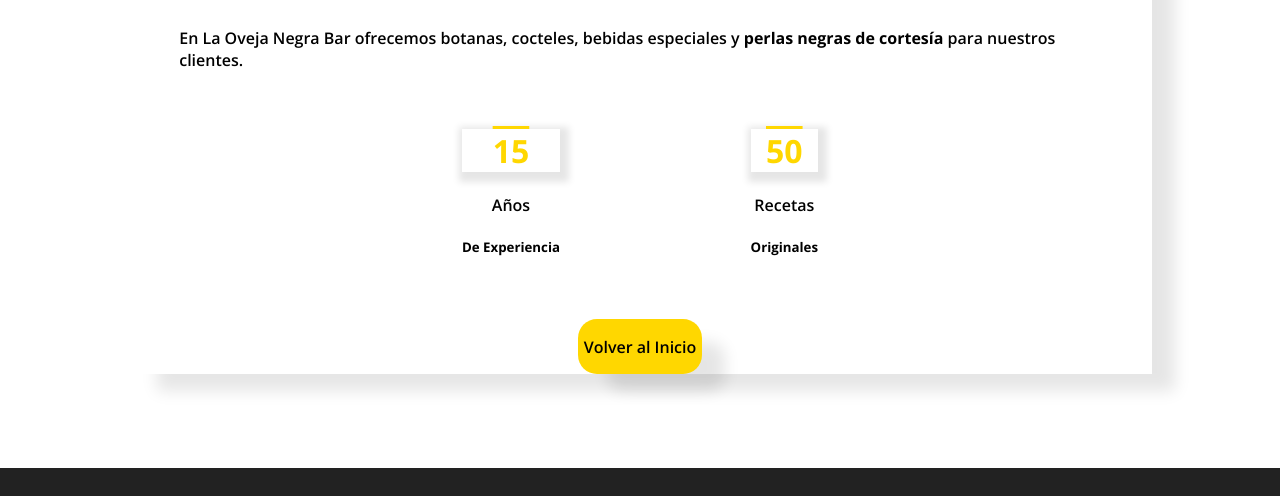
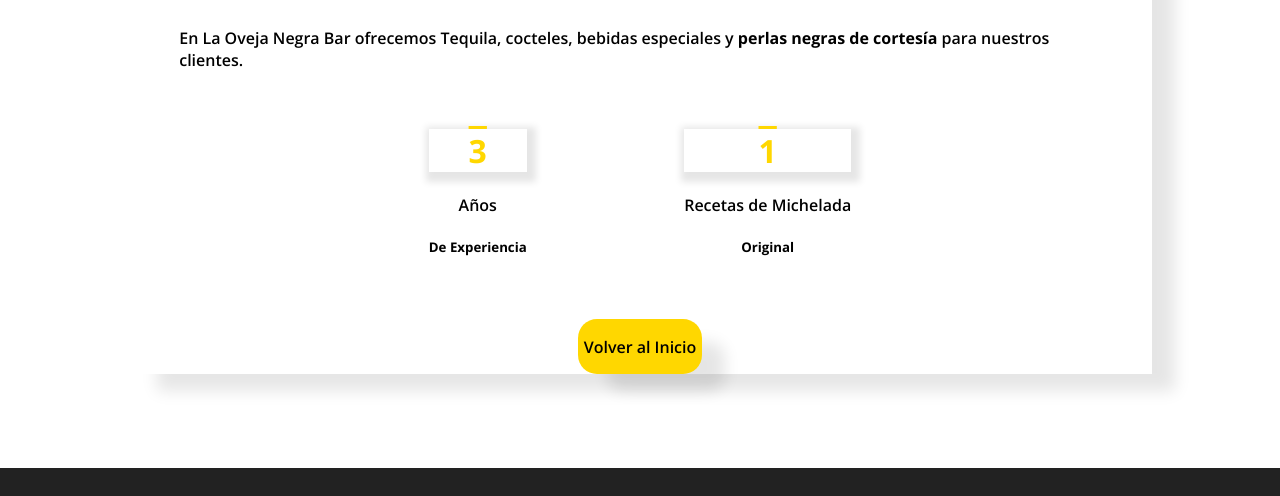
Before and after one commit to Carlos-hash-010164100/La_OVeja_Negra, a website: page about.html in a window 1280 px wide. Shown: the part 920-1416 px from the top of the page. Drawn offline with nearby package versions, Linux system fonts and the light colour scheme.

Commit message:
Update about.html

```diff
--- a/about.html
+++ b/about.html
@@ -65,13 +65,13 @@
             Somos un bar con ambiente único, buena música y un menú diseñado para disfrutar con amigos.
           </p>
           <p>
-            En La Oveja Negra Bar ofrecemos botanas, cocteles, bebidas especiales y <strong>perlas negras de cortesía</strong> para nuestros clientes.
+            En La Oveja Negra Bar ofrecemos Tequila, cocteles, bebidas especiales y <strong>perlas negras de cortesía</strong> para nuestros clientes.
           </p>
 
           <div class="experienceAndChefsWrapper">
             <div class="experienceWrapper">
               <div class="insideWrapper">
-                <h1>15</h1>
+                <h1>3</h1>
                 <div class="paragAndHeader">
                   <p>Años</p>
                   <h5>De Experiencia</h5>
@@ -81,10 +81,10 @@
 
             <div class="chefsWrapper">
               <div class="insideWrapper">
-                <h1>50</h1>
+                <h1>1</h1>
                 <div class="paragAndHeader">
-                  <p>Recetas</p>
-                  <h5>Originales</h5>
+                  <p>Recetas de Michelada</p>
+                  <h5>Original</h5>
                 </div>
               </div>
             </div>
```
